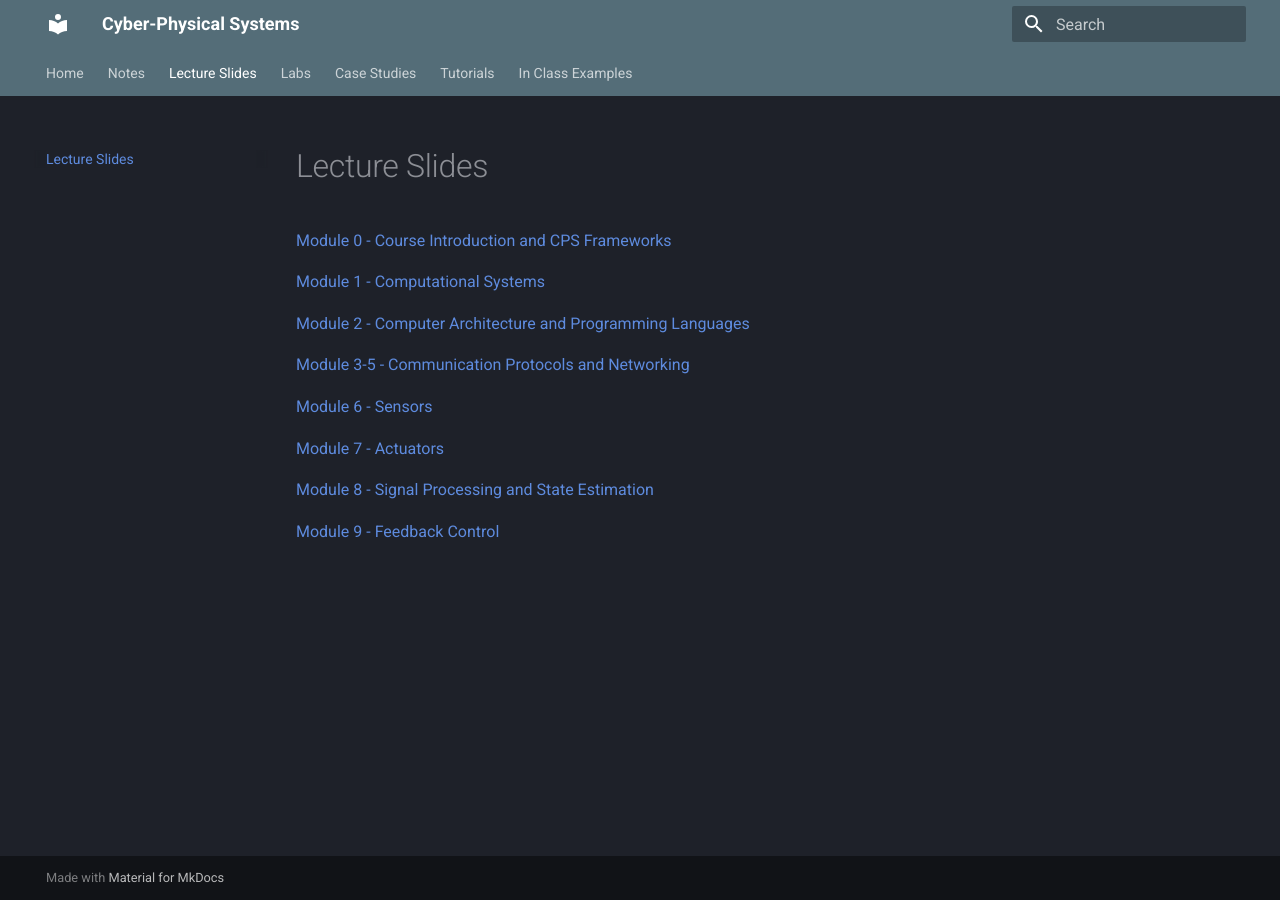
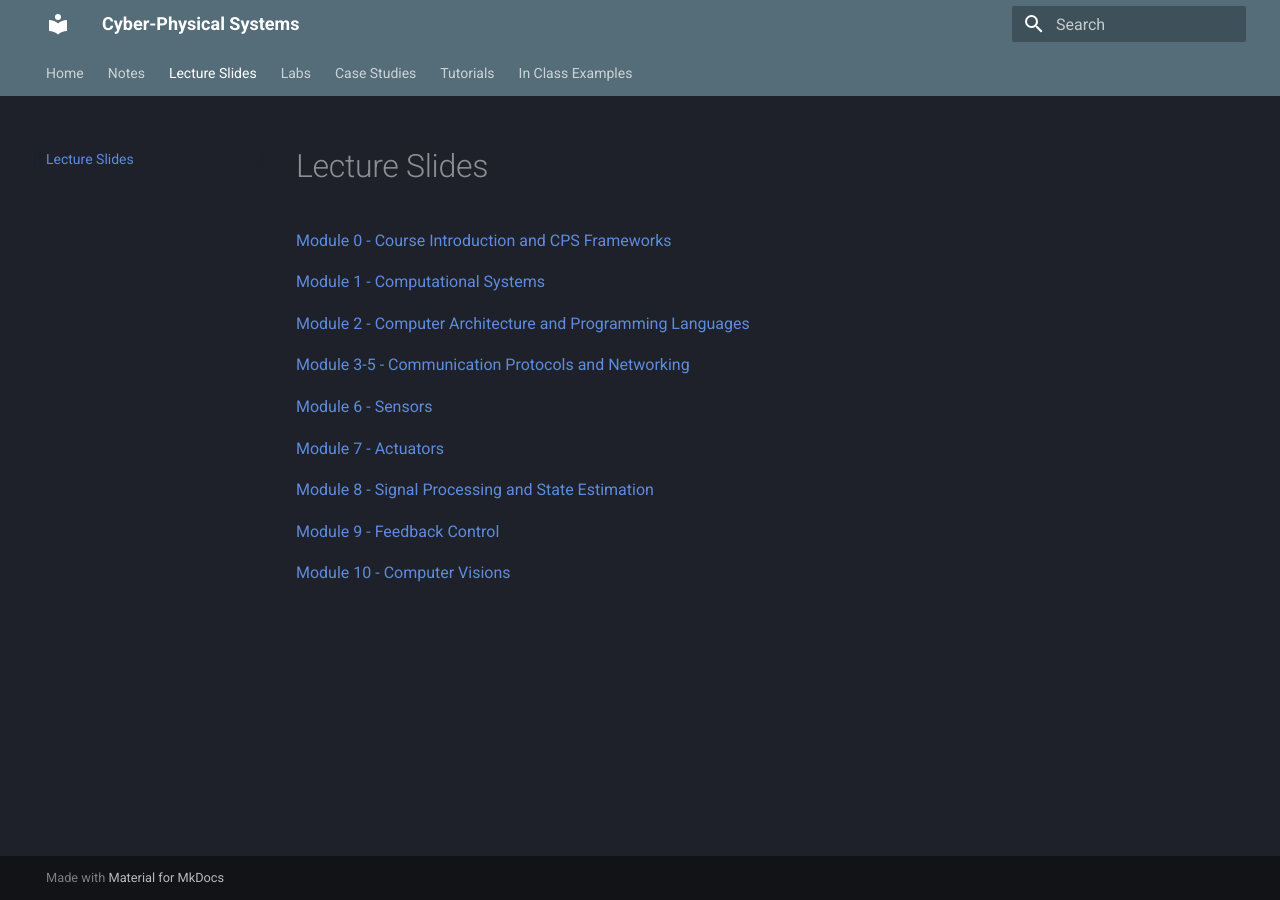
Before and after one commit to CPS-Cornell/course, an MkDocs documentation site: the page built from docs/pages/LectureSlides.md, in a window 1280 px wide. Built offline with MkDocs 1.6.1 and Material for MkDocs 9.7.7, drawn with Linux system fonts in a browser that asks for light colours.

Commit message:
added module 10 slides

```diff
--- a/docs/pages/LectureSlides.md
+++ b/docs/pages/LectureSlides.md
@@ -13,3 +13,5 @@
 [Module 8 - Signal Processing and State Estimation](lectureslides/module8.pdf)
 
 [Module 9 - Feedback Control](lectureslides/module9.pdf)
+
+[Module 10 - Computer Visions](lectureslides/module10.pdf)
```
Also changed, not shown: 1 other file.
